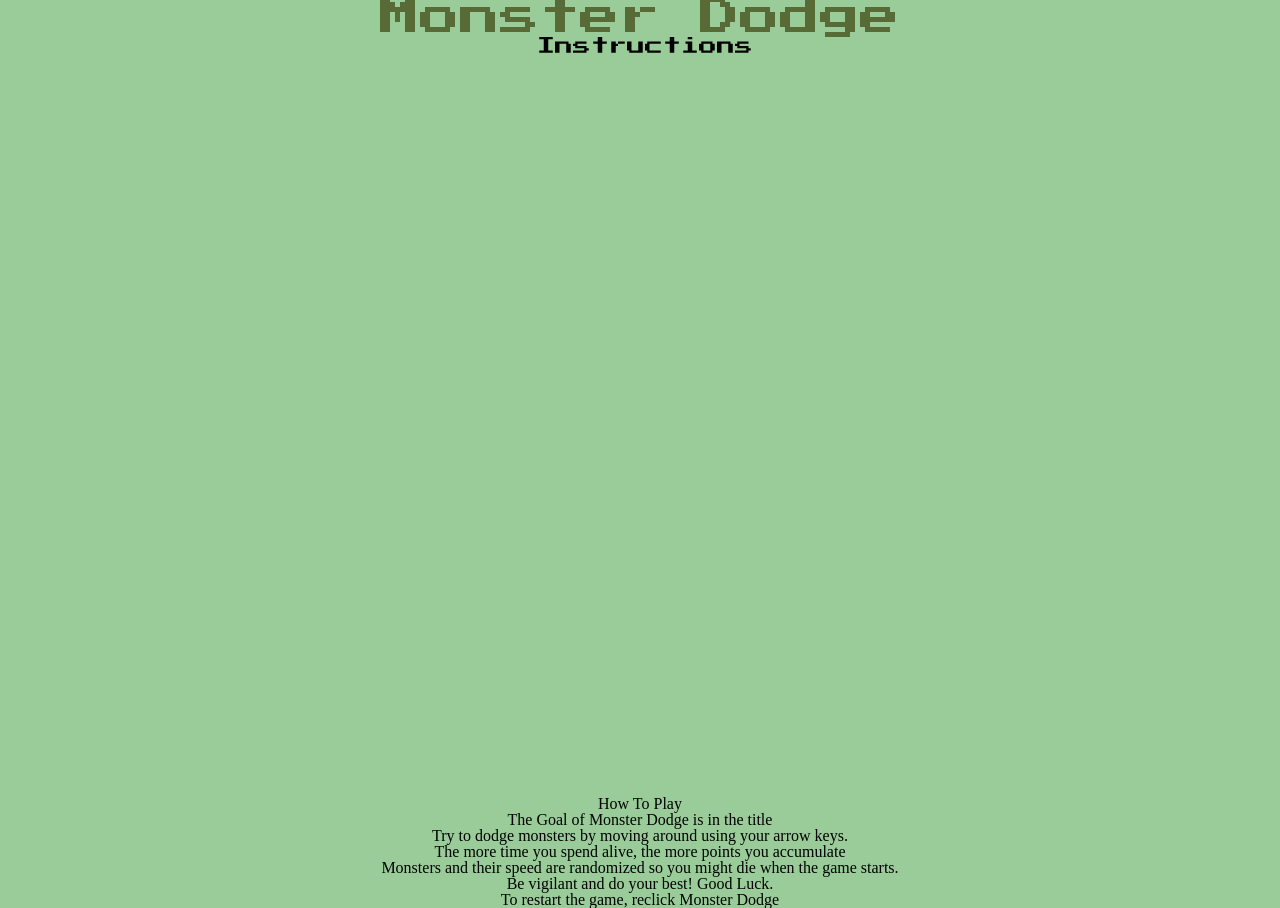
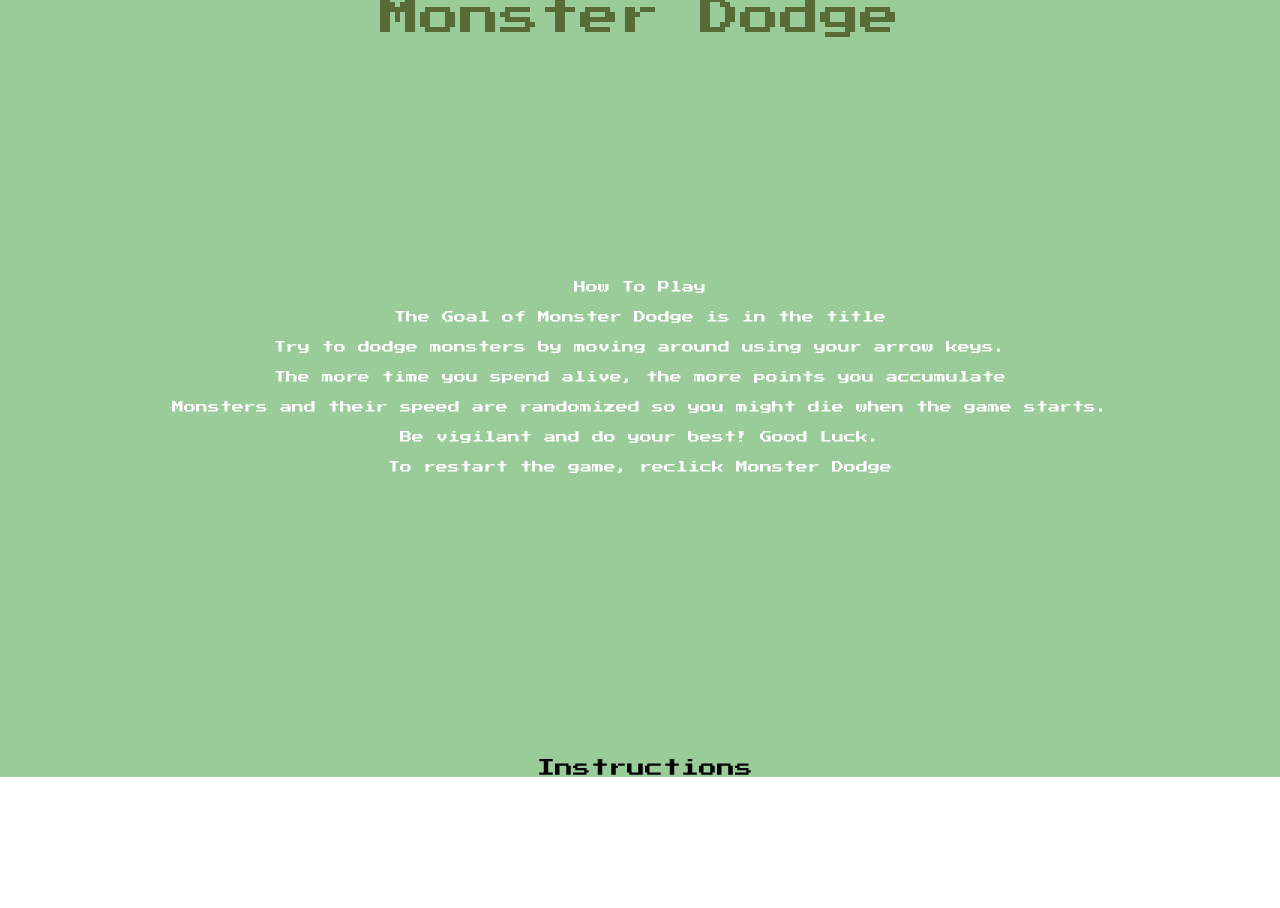
Before and after one commit to jacktfliu/Monster-Dodge, a website built with webpack: page index.html in a window 1280 px wide. Both pictures are taken after a click on the element "Instructions". Shown: the part 23-931 px from the top of the page. After the commit the page ends 800 px from the top, so only its background shows below. Built offline with nearby package versions, Linux system fonts and the light colour scheme; files whose address does not match are found by name.

Commit message:
added instruction click v & a

```diff
--- a/index.html
+++ b/index.html
@@ -25,15 +25,19 @@
 
 
             </div>
-            <h2 class='instructions'>Instructions</h2>
             <canvas id="canvas" width="1000" height="600" ></canvas>
-            <div class='instructions' >How To Play</div>
+            <h2 class='instruction'>Instructions</h2>
+            <div class='instructions' >
+                <div>
+                    <p>How To Play</p>
                     <p>The Goal of Monster Dodge is in the title</p>
                     <p>Try to dodge monsters by  moving around using your arrow keys.</p>
                     <p>The more time you spend alive, the more points you accumulate</p>
                     <p>Monsters and their speed are randomized so you might die when the game starts.</p>
                     <p>Be vigilant and do your best! Good Luck.</p>
                     <p>To restart the game, reclick Monster Dodge</p>
+                </div>
+            </div>
             <div>
                 <img src='./src/assets/golbez.png' alt='' id='player'/>
                 <img src='./src/assets/dragon.png' alt='' id='dragon'/>
--- a/src/index.js
+++ b/src/index.js
@@ -21,13 +21,15 @@ document.addEventListener('DOMContentLoaded', () => {
 
     let score = 0;
     let gameOver = false;
+    let close = false;
 
     const playerChar = document.getElementById('player')
     const dragonTarget = document.getElementById('dragon')
     const deathScytheTarget = document.getElementById('death-scythe')
     const ifritTarget = document.getElementById('ifrit')
     const monster = document.getElementById('monster')
-    const instructions = document.getElementById('instructions')
+    const instruction = document.getElementsByClassName('instruction')[0]
+    const instructions = document.getElementsByClassName('instructions')[0]
 
     const player = {
         x: 300,
@@ -40,9 +42,16 @@ document.addEventListener('DOMContentLoaded', () => {
         moving: false
     }
 
-    // instructions.addEventListener('click', () => {
+    instruction.addEventListener('click', () => {
+        if (close){
+            close = false
+            instructions.style.display = 'none'
+        } else {
+            close = true
+            instructions.style.display = 'flex'
+        }
+    })
 
-    // })
 
     function drawPlayer(img, sX, sY, sW, sH, dX, dY, dW, dH){
         ctx.drawImage(img, sX, sY, sW, sH, dX, dY, dW, dH);
--- a/src/stylesheets/index.scss
+++ b/src/stylesheets/index.scss
@@ -53,8 +53,30 @@
     }
 }
 
+.instruction{
+  margin-top: -30px;
+}
+
 .instructions{
-  z-index: 10;
+  font-family: 'Press Start 2P', cursive;
+  font-size: 16px;
+  color: white;
+  text-align: center;
+  line-height: 30px;
+  position: absolute;
+  width: 90%;
+  // height: 90%;
+  justify-content: center;
+  align-items: center;
+  display: none;
+
+  p{
+    font-family: 'Press Start 2P', cursive;
+    font-size: 12px;
+    color: white;
+    text-align: center;
+
+  }
 }
 
 .box{
@@ -71,6 +93,7 @@
     align-items: center;
     font-size: 40px;
     text-align: center;
+    margin-bottom: 10px;
   }
 
   h2{
```
Also changed, not shown: dist/main.css, dist/main.js. Lines whose indentation alone changed are shown as unchanged.
